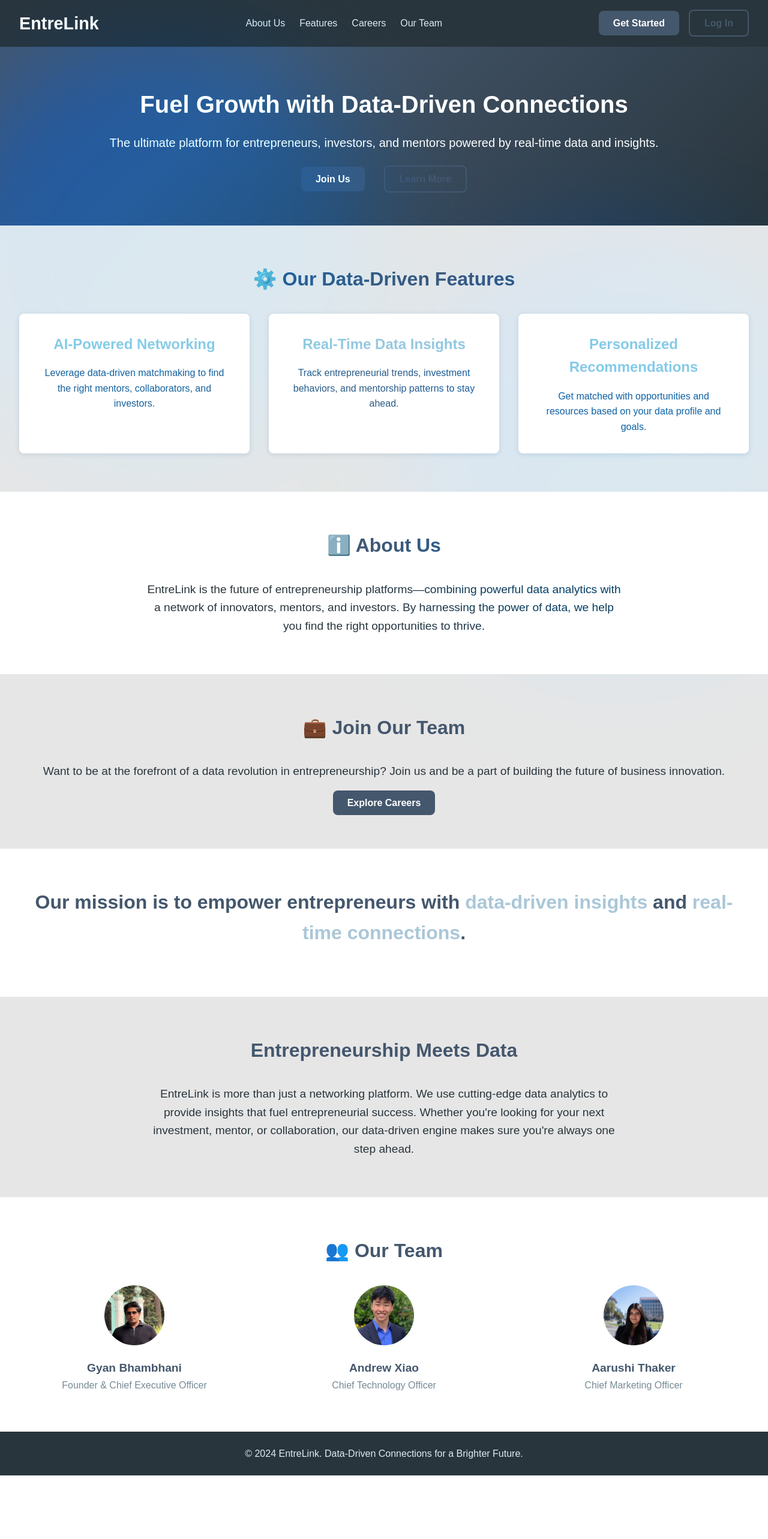
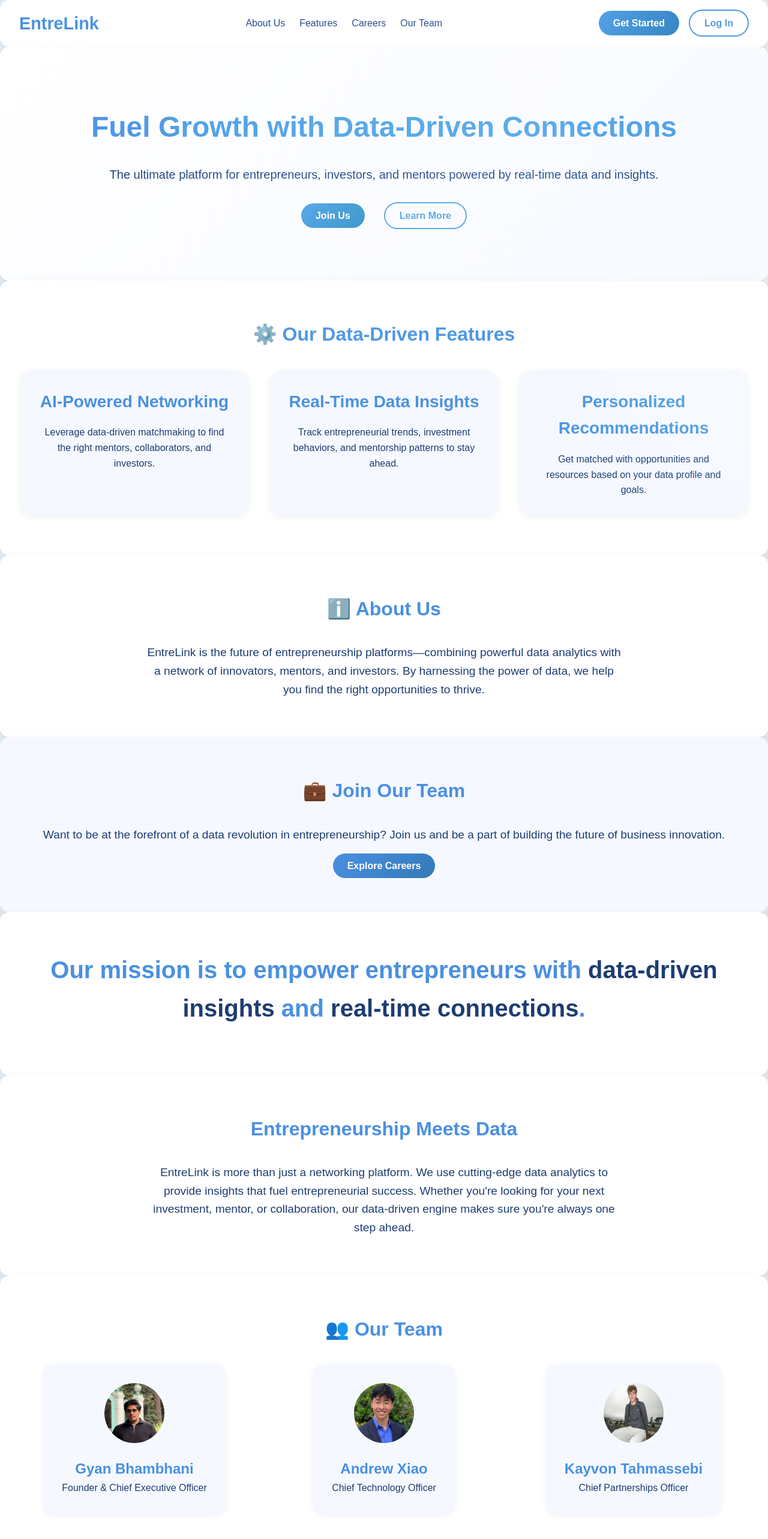
Before and after one commit to SimplyGenius-svg/ent-main, a React (Create React App) app: page / in a window 1280 px wide. Shown: the top 2566 px of the page at 60% size. Before the commit the page ends 2460 px from the top, so only its background shows below. Built offline with nearby package versions, Linux system fonts and the light colour scheme; the HTML template or start-up script is replaced by a standard one.

Commit message:
homepage

```diff
--- a/src/HomePage.js
+++ b/src/HomePage.js
@@ -3,7 +3,7 @@ import './styles/styles.css';
 
 import gyanImg from './gyan2.jpg';
 import andrewImg from './andrew.png';
-import aaruImg from './aaru.jpg';
+import kayvonImg from './kayvon.jpg';
 
 const HomePage = () => {
   const scrollToTeamSection = () => {
@@ -92,9 +92,9 @@ const HomePage = () => {
             <p>Chief Technology Officer</p>
           </div>
           <div className="team-member">
-          <img src={aaruImg} alt="Aarushi Thaker" className="team-photo" />
-            <h3>Aarushi Thaker</h3>
-            <p>Chief Marketing Officer</p>
+          <img src={kayvonImg} alt="Kayvon Tahmassebi" className="team-photo" />
+            <h3>Kayvon Tahmassebi</h3>
+            <p>Chief Partnerships Officer</p>
           </div>
         </div>
       </section>
--- a/src/styles/styles.css
+++ b/src/styles/styles.css
@@ -1,22 +1,20 @@
-/* styles/styles.css */
-
 /* Base styles */
 :root {
-  --primary-color: #44576D; /* Dark Blue */
-  --secondary-color: #29353C; /* Charcoal */
-  --accent-color-1: #AAC7D8; /* Light Blue */
-  --accent-color-2: #DFEBF6; /* Very Light Blue */
-  --text-color: #29353C; /* Charcoal for text */
-  --background-color: #E6E6E6; /* Light Gray */
-  --heading-font: 'Arial', sans-serif;
-  --body-font: 'Verdana', sans-serif;
-  --border-radius: 8px;
-  --transition-speed: 0.2s; /* Faster transition speed */
+  --primary-color: #4A90E2; /* Lightish Blue */
+  --secondary-color: #1C3D72; /* Darker Blue */
+  --accent-color-1: #FFFFFF; /* White */
+  --accent-color-2: #F5F9FF; /* Soft White */
+  --text-color: #1C3D72; /* Darker Blue for text */
+  --background-color: #FFFFFF; /* White for background */
+  --heading-font: 'Poppins', sans-serif;
+  --body-font: 'Poppins', sans-serif;
+  --border-radius: 15px;
+  --transition-speed: 0.3s; /* Moderate transition speed */
 
   /* Updated Dynamic Blotch Colors - Based on Color Palette */
-  --blotch-color-1: rgba(0, 119, 254, 0.74); /* Dark Blue */
-  --blotch-color-2: rgba(20, 150, 231, 0.756); /* Medium Gray-Blue */
-  --blotch-color-3: rgba(0, 145, 229, 0.516); /* Light Blue */
+  --blotch-color-1: rgba(74, 144, 226, 0.3); /* Lightish Blue */
+  --blotch-color-2: rgba(217, 239, 255, 0.4); /* Very Light Blue */
+  --blotch-color-3: rgba(255, 255, 255, 0.6); /* White */
   --blotch-size: 700px;
 }
 
@@ -29,7 +27,7 @@
 
 body {
   font-family: var(--body-font);
-  background-color: var(--background-color);
+  background: linear-gradient(135deg, var(--secondary-color), var(--accent-color-2));
   color: var(--text-color);
   line-height: 1.6;
 }
@@ -41,7 +39,7 @@ a {
 }
 
 a:hover {
-  color: #768A96; /* Medium Gray-Blue */
+  color: #337AB7; /* Darker Blue */
 }
 
 /* Header */
@@ -50,16 +48,17 @@ a:hover {
   justify-content: space-between;
   align-items: center;
   padding: 1rem 2rem;
-  background-color: var(--secondary-color);
-  color: white;
-  box-shadow: 0 2px 5px rgba(0, 0, 0, 0.1);
+  background: var(--accent-color-1);
+  color: var(--text-color);
+  box-shadow: 0 2px 10px rgba(0, 0, 0, 0.05);
+  border-radius: var(--border-radius);
 }
 
 .logo {
   font-size: 1.8rem;
   font-family: var(--heading-font);
   font-weight: bold;
-  color: white;
+  color: var(--primary-color);
 }
 
 .navbar {
@@ -70,11 +69,7 @@ a:hover {
 .nav-item {
   font-size: 1rem;
   font-weight: 500;
-  color: var(--accent-color-2);
-}
-
-.nav-item.underline {
-  text-decoration: none;
+  color: var(--secondary-color);
 }
 
 .cta-buttons a {
@@ -84,7 +79,7 @@ a:hover {
 /* Button styles */
 .btn {
   padding: 0.75rem 1.5rem;
-  border-radius: var(--border-radius);
+  border-radius: 25px;
   font-size: 1rem;
   font-weight: bold;
   cursor: pointer;
@@ -92,8 +87,8 @@ a:hover {
 }
 
 .btn.primary {
-  background-color: var(--primary-color);
-  color: white;
+  background: linear-gradient(135deg, var(--primary-color), #337AB7);
+  color: var(--accent-color-1);
   border: none;
 }
 
@@ -104,31 +99,34 @@ a:hover {
 }
 
 .btn.primary:hover {
-  background-color: #768A96; /* Adjusted hover color */
+  background: linear-gradient(135deg, #337AB7, #4A90E2);
 }
 
 .btn.secondary:hover {
-  color: #768A96;
-  border-color: #768A96;
+  color: #337AB7;
+  border-color: #337AB7;
 }
 
 /* Hero Section */
 .hero-section {
   text-align: center;
-  padding: 4rem 2rem;
-  background: linear-gradient(135deg, var(--primary-color) 30%, var(--secondary-color));
-  color: white;
+  padding: 6rem 2rem;
+  background: linear-gradient(135deg, var(--accent-color-1), var(--accent-color-2));
+  color: var(--text-color);
+  border-radius: var(--border-radius);
+  box-shadow: 0 4px 15px rgba(0, 0, 0, 0.05);
 }
 
 .headline {
   font-family: var(--heading-font);
-  font-size: 2.5rem;
-  margin-bottom: 1rem;
+  font-size: 3rem;
+  margin-bottom: 1.5rem;
+  color: var(--primary-color);
 }
 
 .subtext {
   font-size: 1.25rem;
-  margin-bottom: 2rem;
+  margin-bottom: 2.5rem;
 }
 
 .hero-cta a {
@@ -138,7 +136,9 @@ a:hover {
 /* Features Section */
 .features-section {
   padding: 4rem 2rem;
-  background-color: var(--background-color);
+  background: var(--accent-color-1);
+  border-radius: var(--border-radius);
+  box-shadow: 0 4px 15px rgba(0, 0, 0, 0.05);
 }
 
 .section-title {
@@ -156,33 +156,36 @@ a:hover {
 }
 
 .feature-card {
-  background-color: white;
+  background-color: var(--accent-color-2);
   padding: 2rem;
-  border-radius: var(--border-radius);
-  box-shadow: 0 2px 10px rgba(0, 0, 0, 0.1);
+  border-radius: 25px;
+  box-shadow: 0 2px 10px rgba(0, 0, 0, 0.05);
   text-align: center;
   transition: transform var(--transition-speed);
 }
 
 .feature-card:hover {
-  transform: translateY(-5px);
+  transform: translateY(-10px);
+  box-shadow: 0 4px 20px rgba(0, 0, 0, 0.1);
 }
 
 .feature-card h3 {
-  font-size: 1.5rem;
+  font-size: 1.75rem;
   margin-bottom: 1rem;
-  color: var(--accent-color-1);
+  color: var(--primary-color);
 }
 
 .feature-card p {
   font-size: 1rem;
-  color: #44576D;
+  color: var(--secondary-color);
 }
 
 /* About Section */
 .about-section {
   padding: 4rem 2rem;
-  background-color: white;
+  background: var(--accent-color-1);
+  border-radius: var(--border-radius);
+  box-shadow: 0 4px 15px rgba(0, 0, 0, 0.05);
 }
 
 .about-text {
@@ -196,50 +199,60 @@ a:hover {
 /* Careers Section */
 .careers-section {
   padding: 4rem 2rem;
-  background-color: var(--background-color);
+  background: var(--accent-color-2);
   text-align: center;
+  border-radius: var(--border-radius);
+  box-shadow: 0 4px 15px rgba(0, 0, 0, 0.05);
 }
 
 .careers-text {
   font-size: 1.2rem;
   margin-bottom: 1.5rem;
+  color: var(--secondary-color);
 }
 
 /* Mission Section */
 .mission-section {
   padding: 4rem 2rem;
-  background-color: white;
+  background: var(--accent-color-1);
   text-align: center;
+  border-radius: var(--border-radius);
+  box-shadow: 0 4px 15px rgba(0, 0, 0, 0.05);
 }
 
 .mission-title {
   font-family: var(--heading-font);
-  font-size: 2rem;
+  font-size: 2.5rem;
   color: var(--primary-color);
   margin-bottom: 1rem;
 }
 
 .mission-title span {
-  color: var(--accent-color-1);
+  color: var(--secondary-color);
 }
 
 /* Data-Driven Section */
 .data-driven-section {
   padding: 4rem 2rem;
-  background-color: var(--background-color);
+  background: var(--accent-color-1);
   text-align: center;
+  border-radius: var(--border-radius);
+  box-shadow: 0 4px 15px rgba(0, 0, 0, 0.05);
 }
 
 .data-driven-text {
   font-size: 1.2rem;
   max-width: 800px;
   margin: 0 auto;
+  color: var(--secondary-color);
 }
 
 /* Team Section */
 .our-team-section {
   padding: 4rem 2rem;
-  background-color: white;
+  background: var(--accent-color-1);
+  border-radius: var(--border-radius);
+  box-shadow: 0 4px 15px rgba(0, 0, 0, 0.05);
 }
 
 .team-grid {
@@ -251,6 +264,16 @@ a:hover {
 
 .team-member {
   text-align: center;
+  background-color: var(--accent-color-2);
+  padding: 2rem;
+  border-radius: 20px;
+  box-shadow: 0 2px 10px rgba(0, 0, 0, 0.05);
+  transition: transform var(--transition-speed);
+}
+
+.team-member:hover {
+  transform: translateY(-10px);
+  box-shadow: 0 4px 20px rgba(0, 0, 0, 0.1);
 }
 
 .team-photo {
@@ -261,21 +284,23 @@ a:hover {
 }
 
 .team-member h3 {
-  font-size: 1.2rem;
+  font-size: 1.5rem;
   color: var(--primary-color);
 }
 
 .team-member p {
   font-size: 1rem;
-  color: #768A96;
+  color: var(--secondary-color);
 }
 
 /* Footer */
 .footer {
   text-align: center;
   padding: 1.5rem;
-  background-color: var(--secondary-color);
-  color: var(--accent-color-2);
+  background: var(--accent-color-1);
+  color: var(--text-color);
+  border-radius: var(--border-radius);
+  box-shadow: 0 2px 10px rgba(0, 0, 0, 0.05);
 }
 
 .footer p {
@@ -293,34 +318,34 @@ body::after {
   height: var(--blotch-size);
   border-radius: 50%;
   background: linear-gradient(135deg, var(--blotch-color-1), var(--blotch-color-2), var(--blotch-color-3));
-  opacity: 0.9;
+  opacity: 0.4;
   pointer-events: none;
   transition: transform var(--transition-speed);
   mix-blend-mode: overlay;
   filter: blur(80px);
-  animation: blotchMove 5s infinite alternate ease-in-out; /* Reduced duration for faster movement */
+  animation: blotchMove 4s infinite alternate ease-in-out;
 }
 
 /* Position and animate second blotch */
 body::after {
-  left: 60%;
-  top: 40%;
+  left: 55%;
+  top: 35%;
   transform: translate(-50%, -50%);
-  animation-duration: 5s; /* Faster movement for second blotch */
+  animation-duration: 4s;
 }
 
 /* Blotch Animation with faster opacity transition */
 @keyframes blotchMove {
   0% {
     transform: translate(0, 0) scale(1);
-    opacity: 0.6; /* Start fade */
+    opacity: 0.4;
   }
   50% {
-    transform: translate(200px, -200px) scale(1.2);
-    opacity: 0.9; /* Brighter fade in */
+    transform: translate(250px, -250px) scale(1.2);
+    opacity: 0.6;
   }
   100% {
-    transform: translate(-200px, 200px) scale(1);
-    opacity: 0.6; /* Fade out */
+    transform: translate(-250px, 250px) scale(1);
+    opacity: 0.4;
   }
 }
```
Also changed, not shown: src/aaru.jpg (deleted), src/kayvon.jpg (added).
